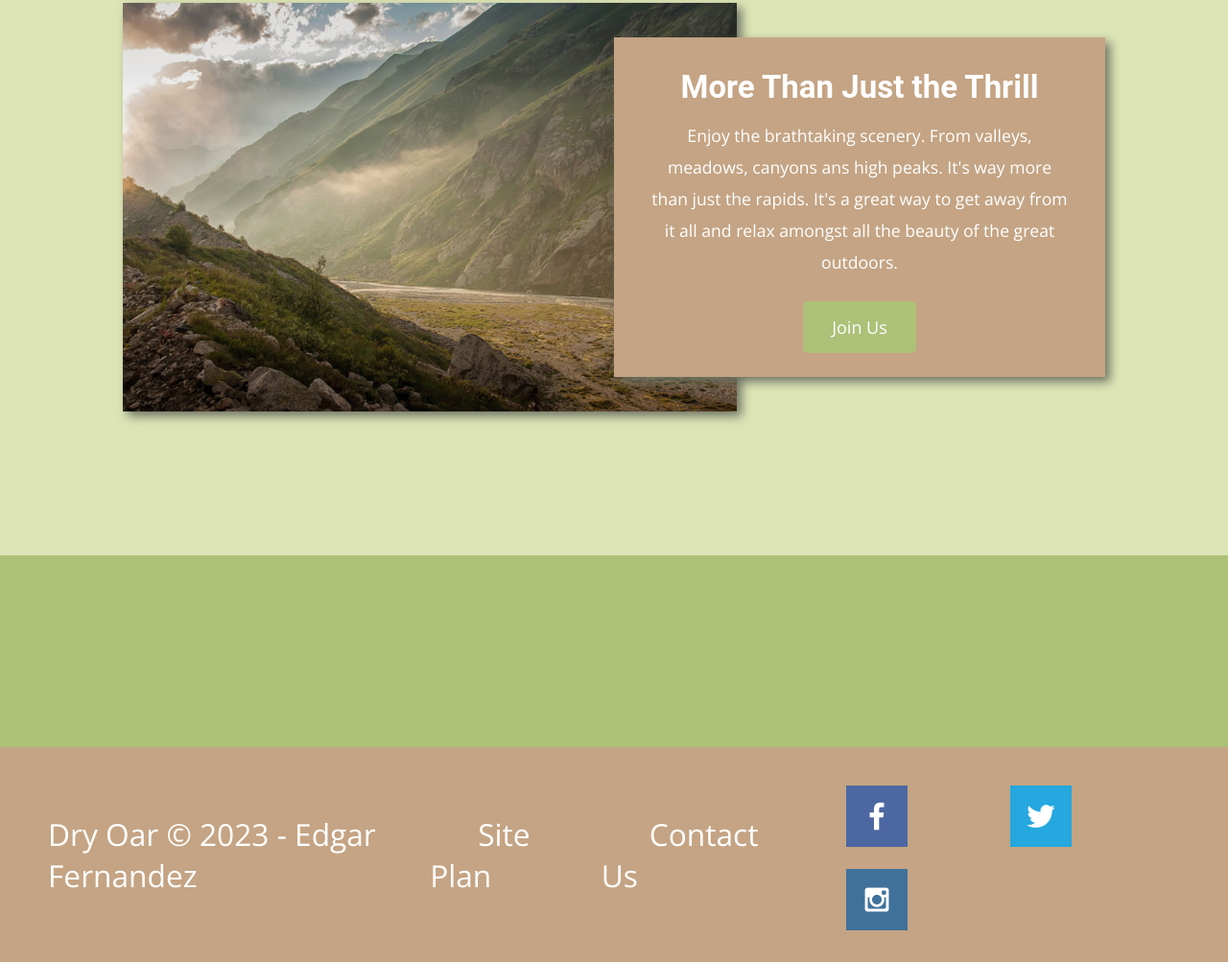
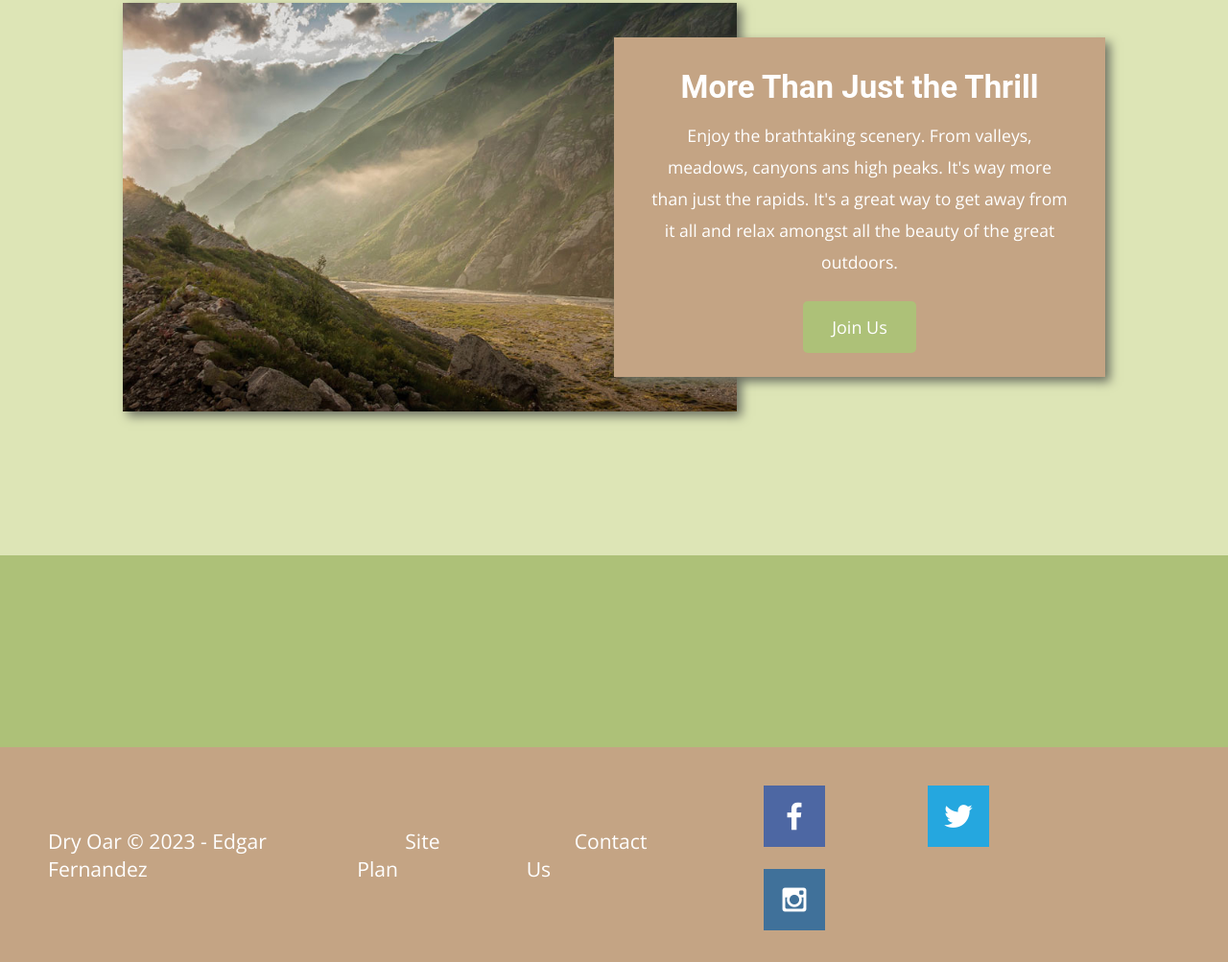
Before and after one commit to Edgar-Fernandez/wdd130, a plain HTML site: page wwr/index.html in a window 1280 px wide. Shown: the part 1802-2805 px from the top of the page at 96% size. Drawn offline with nearby package versions, Linux system fonts and the light colour scheme.

Commit message:
WRR Footer font Size decreased as requested

```diff
--- a/wwr/styles/style.css
+++ b/wwr/styles/style.css
@@ -180,7 +180,7 @@ footer a {
 }
 
 footer p {
-    font-size: 1.2em;
+    font-size: .8em;
     align-items: center;
 }
 
```
